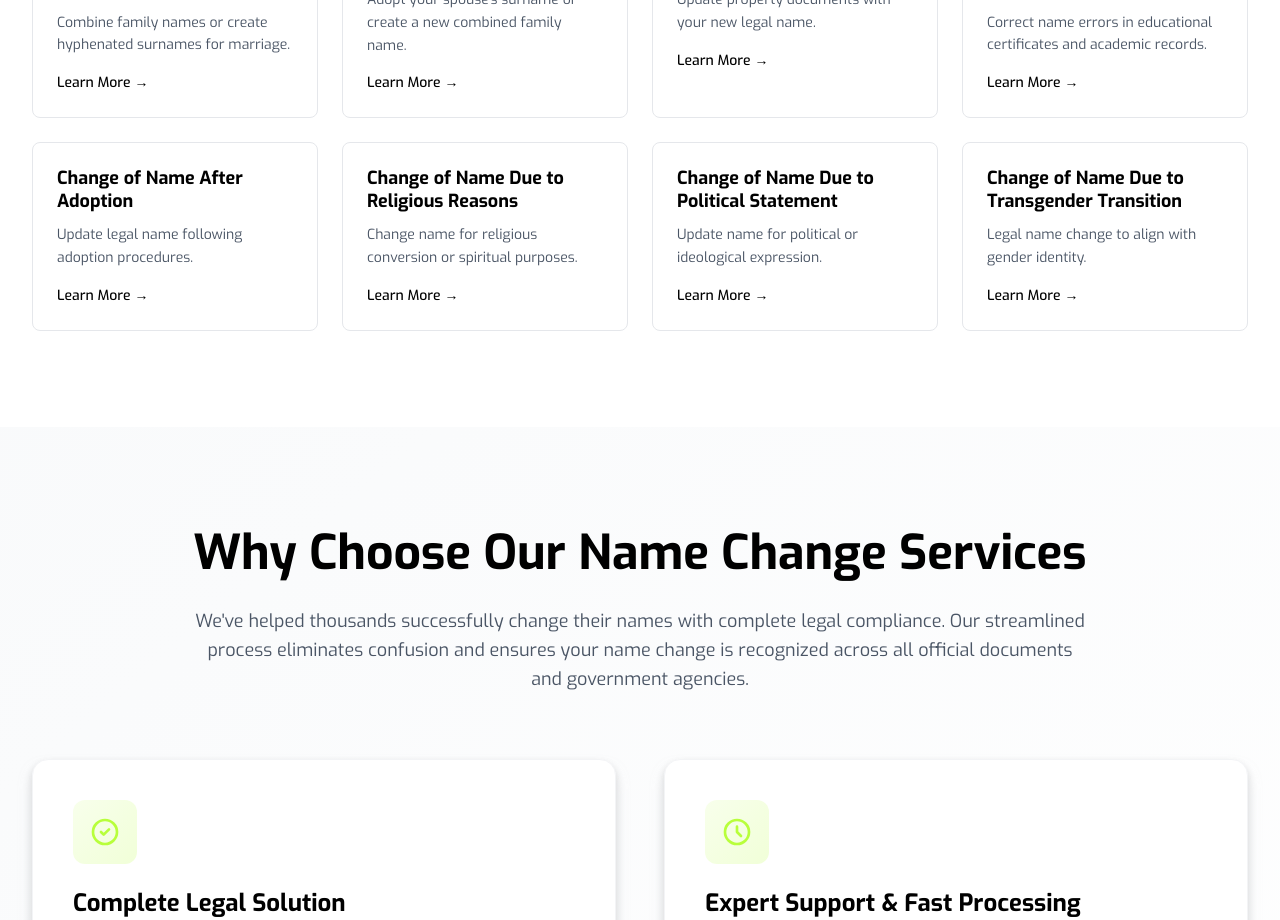
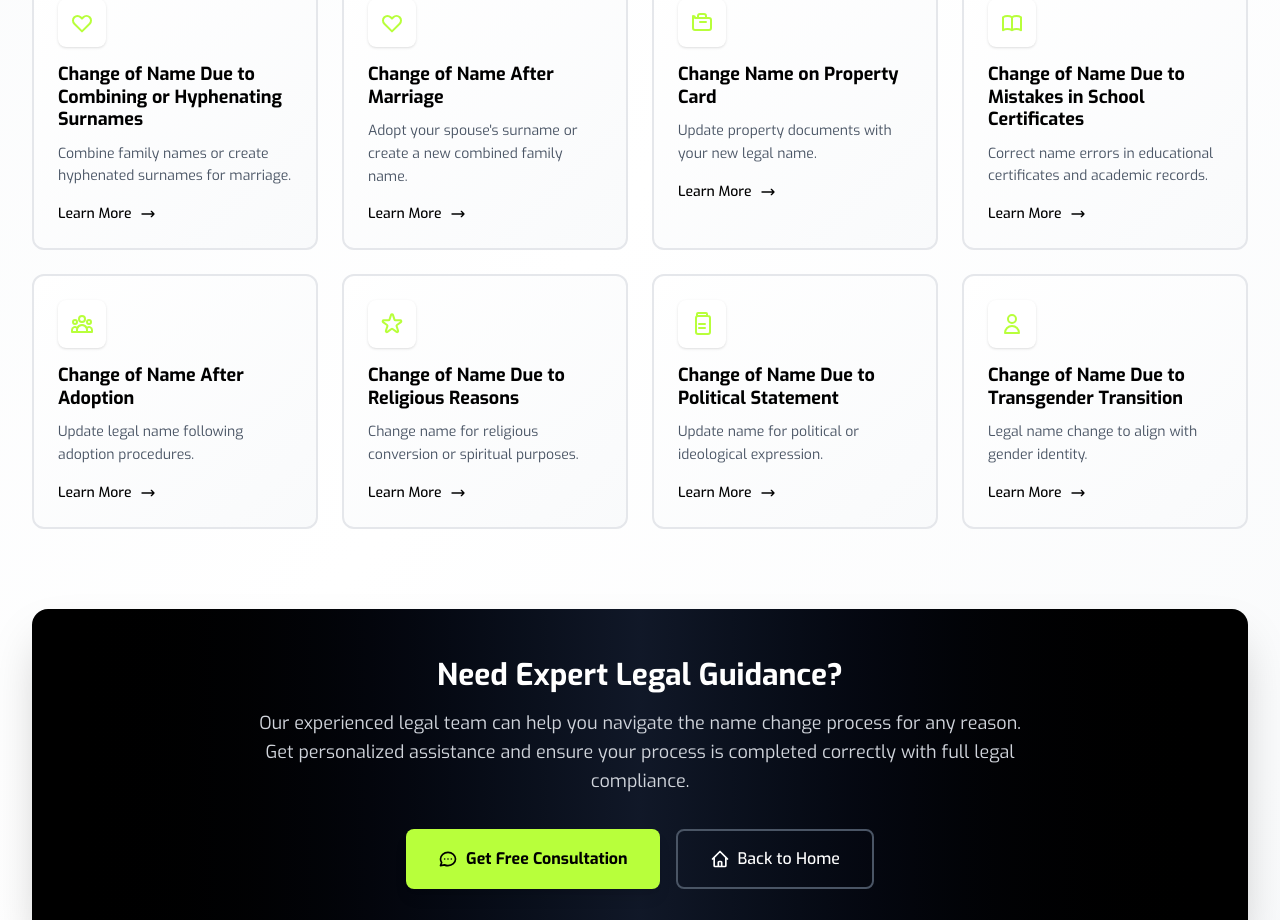
Before and after one commit to AneeVerse/rocket2, a Next.js app: page / in a window 1280 px wide. Shown: the part 1980-2900 px from the top of the page. Built offline with nearby package versions, Linux system fonts and the light colour scheme.

Commit message:
feat(Guide): enhance UI with icons, gradients and hover effects
- Add SVG icons for each name change reason
- Implement gradient backgrounds and hover animations
- Improve CTA section with dual buttons and styling
- Update card design with better visual hierarchy

```diff
--- a/src/components/Guide.tsx
+++ b/src/components/Guide.tsx
@@ -6,70 +6,144 @@ const Guide = () => {
     {
       title: "Change of Name Due to Spelling Mistake",
       description: "Correct spelling errors in your legal documents and official records.",
-      slug: "spelling-mistake"
+      slug: "spelling-mistake",
+      icon: (
+        <svg className="w-6 h-6 text-[#B8FF3B]" fill="none" stroke="currentColor" viewBox="0 0 24 24">
+          <path strokeLinecap="round" strokeLinejoin="round" strokeWidth={2} d="M11 5H6a2 2 0 00-2 2v11a2 2 0 002 2h11a2 2 0 002-2v-5m-1.414-9.414a2 2 0 112.828 2.828L11.828 15H9v-2.828l8.586-8.586z" />
+        </svg>
+      ),
+      color: "from-white to-gray-50 border-gray-200"
     },
     {
       title: "Change of Name Due to Dislike of Current Name",
       description: "Change your name for personal preference or cultural reasons.",
-      slug: "dislike-current-name"
+      slug: "dislike-current-name",
+      icon: (
+        <svg className="w-6 h-6 text-[#B8FF3B]" fill="none" stroke="currentColor" viewBox="0 0 24 24">
+          <path strokeLinecap="round" strokeLinejoin="round" strokeWidth={2} d="M16 7a4 4 0 11-8 0 4 4 0 018 0zM12 14a7 7 0 00-7 7h14a7 7 0 00-7-7z" />
+        </svg>
+      ),
+      color: "from-white to-gray-50 border-gray-200"
     },
     {
       title: "Change of Name Due to Divorce",
       description: "Revert to maiden name or adopt a new name after divorce proceedings.",
-      slug: "divorce"
+      slug: "divorce",
+      icon: (
+        <svg className="w-6 h-6 text-[#B8FF3B]" fill="none" stroke="currentColor" viewBox="0 0 24 24">
+          <path strokeLinecap="round" strokeLinejoin="round" strokeWidth={2} d="M9 12h6m-6 4h6m2 5H7a2 2 0 01-2-2V5a2 2 0 012-2h5.586a1 1 0 01.707.293l5.414 5.414a1 1 0 01.293.707V19a2 2 0 01-2 2z" />
+        </svg>
+      ),
+      color: "from-white to-gray-50 border-gray-200"
     },
     {
       title: "Change of Name Due to Child's Surname Change",
       description: "Update your child's surname for family unity or legal requirements.",
-      slug: "child-surname-change"
+      slug: "child-surname-change",
+      icon: (
+        <svg className="w-6 h-6 text-[#B8FF3B]" fill="none" stroke="currentColor" viewBox="0 0 24 24">
+          <path strokeLinecap="round" strokeLinejoin="round" strokeWidth={2} d="M17 20h5v-2a3 3 0 00-5.356-1.857M17 20H7m10 0v-2c0-.656-.126-1.283-.356-1.857M7 20H2v-2a3 3 0 015.356-1.857M7 20v-2c0-.656.126-1.283.356-1.857m0 0a5.002 5.002 0 019.288 0M15 7a3 3 0 11-6 0 3 3 0 016 0zm6 3a2 2 0 11-4 0 2 2 0 014 0zM7 10a2 2 0 11-4 0 2 2 0 014 0z" />
+        </svg>
+      ),
+      color: "from-white to-gray-50 border-gray-200"
     },
     {
       title: "Change of Name Due to Combining or Hyphenating Surnames",
       description: "Combine family names or create hyphenated surnames for marriage.",
-      slug: "combining-surnames"
+      slug: "combining-surnames",
+      icon: (
+        <svg className="w-6 h-6 text-[#B8FF3B]" fill="none" stroke="currentColor" viewBox="0 0 24 24">
+          <path strokeLinecap="round" strokeLinejoin="round" strokeWidth={2} d="M4.318 6.318a4.5 4.5 0 000 6.364L12 20.364l7.682-7.682a4.5 4.5 0 00-6.364-6.364L12 7.636l-1.318-1.318a4.5 4.5 0 00-6.364 0z" />
+        </svg>
+      ),
+      color: "from-white to-gray-50 border-gray-200"
     },
     {
       title: "Change of Name After Marriage",
       description: "Adopt your spouse's surname or create a new combined family name.",
-      slug: "after-marriage"
+      slug: "after-marriage",
+      icon: (
+        <svg className="w-6 h-6 text-[#B8FF3B]" fill="none" stroke="currentColor" viewBox="0 0 24 24">
+          <path strokeLinecap="round" strokeLinejoin="round" strokeWidth={2} d="M4.318 6.318a4.5 4.5 0 000 6.364L12 20.364l7.682-7.682a4.5 4.5 0 00-6.364-6.364L12 7.636l-1.318-1.318a4.5 4.5 0 00-6.364 0z" />
+        </svg>
+      ),
+      color: "from-white to-gray-50 border-gray-200"
     },
     {
       title: "Change Name on Property Card",
       description: "Update property documents with your new legal name.",
-      slug: "property-card"
+      slug: "property-card",
+      icon: (
+        <svg className="w-6 h-6 text-[#B8FF3B]" fill="none" stroke="currentColor" viewBox="0 0 24 24">
+          <path strokeLinecap="round" strokeLinejoin="round" strokeWidth={2} d="M3 7v10a2 2 0 002 2h14a2 2 0 002-2V9a2 2 0 00-2-2H5a2 2 0 00-2-2z" />
+          <path strokeLinecap="round" strokeLinejoin="round" strokeWidth={2} d="M8 7V5a2 2 0 012-2h4a2 2 0 012 2v2m-6 4h6" />
+        </svg>
+      ),
+      color: "from-white to-gray-50 border-gray-200"
     },
     {
       title: "Change of Name Due to Mistakes in School Certificates",
       description: "Correct name errors in educational certificates and academic records.",
-      slug: "school-certificates"
+      slug: "school-certificates",
+      icon: (
+        <svg className="w-6 h-6 text-[#B8FF3B]" fill="none" stroke="currentColor" viewBox="0 0 24 24">
+          <path strokeLinecap="round" strokeLinejoin="round" strokeWidth={2} d="M12 6.253v13m0-13C10.832 5.477 9.246 5 7.5 5S4.168 5.477 3 6.253v13C4.168 18.477 5.754 18 7.5 18s3.332.477 4.5 1.253m0-13C13.168 5.477 14.754 5 16.5 5c1.747 0 3.332.477 4.5 1.253v13C19.832 18.477 18.247 18 16.5 18c-1.746 0-3.332.477-4.5 1.253" />
+        </svg>
+      ),
+      color: "from-white to-gray-50 border-gray-200"
     },
     {
       title: "Change of Name After Adoption",
       description: "Update legal name following adoption procedures.",
-      slug: "after-adoption"
+      slug: "after-adoption",
+      icon: (
+        <svg className="w-6 h-6 text-[#B8FF3B]" fill="none" stroke="currentColor" viewBox="0 0 24 24">
+          <path strokeLinecap="round" strokeLinejoin="round" strokeWidth={2} d="M17 20h5v-2a3 3 0 00-5.356-1.857M17 20H7m10 0v-2c0-.656-.126-1.283-.356-1.857M7 20H2v-2a3 3 0 015.356-1.857M7 20v-2c0-.656.126-1.283.356-1.857m0 0a5.002 5.002 0 019.288 0M15 7a3 3 0 11-6 0 3 3 0 016 0zm6 3a2 2 0 11-4 0 2 2 0 014 0zM7 10a2 2 0 11-4 0 2 2 0 014 0z" />
+        </svg>
+      ),
+      color: "from-white to-gray-50 border-gray-200"
     },
     {
       title: "Change of Name Due to Religious Reasons",
       description: "Change name for religious conversion or spiritual purposes.",
-      slug: "religious-reasons"
+      slug: "religious-reasons",
+      icon: (
+        <svg className="w-6 h-6 text-[#B8FF3B]" fill="none" stroke="currentColor" viewBox="0 0 24 24">
+          <path strokeLinecap="round" strokeLinejoin="round" strokeWidth={2} d="M11.049 2.927c.3-.921 1.603-.921 1.902 0l1.519 4.674a1 1 0 00.95.69h4.915c.969 0 1.371 1.24.588 1.81l-3.976 2.888a1 1 0 00-.363 1.118l1.518 4.674c.3.922-.755 1.688-1.538 1.118l-3.976-2.888a1 1 0 00-1.176 0l-3.976 2.888c-.783.57-1.838-.197-1.538-1.118l1.518-4.674a1 1 0 00-.363-1.118l-3.976-2.888c-.784-.57-.38-1.81.588-1.81h4.914a1 1 0 00.951-.69l1.519-4.674z" />
+        </svg>
+      ),
+      color: "from-white to-gray-50 border-gray-200"
     },
     {
       title: "Change of Name Due to Political Statement",
       description: "Update name for political or ideological expression.",
-      slug: "political-statement"
+      slug: "political-statement",
+      icon: (
+        <svg className="w-6 h-6 text-[#B8FF3B]" fill="none" stroke="currentColor" viewBox="0 0 24 24">
+          <path strokeLinecap="round" strokeLinejoin="round" strokeWidth={2} d="M7 4V2a1 1 0 011-1h8a1 1 0 011 1v2m-9 0h10m-10 0a2 2 0 00-2 2v14a2 2 0 002 2h10a2 2 0 002-2V6a2 2 0 00-2-2M9 12h6m-6 4h6" />
+        </svg>
+      ),
+      color: "from-white to-gray-50 border-gray-200"
     },
     {
       title: "Change of Name Due to Transgender Transition",
       description: "Legal name change to align with gender identity.",
-      slug: "transgender-transition"
+      slug: "transgender-transition",
+      icon: (
+        <svg className="w-6 h-6 text-[#B8FF3B]" fill="none" stroke="currentColor" viewBox="0 0 24 24">
+          <path strokeLinecap="round" strokeLinejoin="round" strokeWidth={2} d="M16 7a4 4 0 11-8 0 4 4 0 018 0zM12 14a7 7 0 00-7 7h14a7 7 0 00-7-7z" />
+        </svg>
+      ),
+      color: "from-white to-gray-50 border-gray-200"
     }
   ];
 
   return (
-    <section className="bg-white py-16 lg:py-24">
-      <div className="max-w-[1450] mx-auto px-4 sm:px-6 lg:px-8">
+    <section className="bg-gradient-to-br from-gray-50 via-white to-gray-50 py-16 lg:py-24">
+      <div className="max-w-[1450px] mx-auto px-4 sm:px-6 lg:px-8">
         {/* Header */}
         <div className="text-center mb-16">
+
           <h2 className="text-3xl lg:text-4xl xl:text-5xl font-bold text-black mb-6 leading-tight">
             Choose Your Reason for Name Change
           </h2>
@@ -86,38 +160,65 @@ const Guide = () => {
               href={`/name-change/${reason.slug}`}
               className="group block"
             >
-              <div className="bg-white border border-gray-200 rounded-lg p-6 hover:shadow-lg transition-shadow duration-200 h-full">
-                <h3 className="text-lg font-bold text-black mb-3 leading-tight">
+              <div className={`bg-gradient-to-br ${reason.color} rounded-xl p-6 hover:shadow-xl hover:shadow-gray-200/50 transition-all duration-300 hover:-translate-y-2 h-full border-2 hover:border-[#B8FF3B]/30`}>
+                {/* Icon */}
+                <div className="flex items-center justify-center w-12 h-12 bg-white rounded-lg shadow-sm mb-4 group-hover:scale-110 transition-transform duration-300">
+                  {reason.icon}
+                </div>
+
+                {/* Content */}
+                <h3 className="text-lg font-bold text-black mb-3 leading-tight group-hover:text-gray-800 transition-colors duration-200">
                   {reason.title}
                 </h3>
-                <p className="text-gray-600 text-sm leading-relaxed">
+                <p className="text-gray-600 text-sm leading-relaxed mb-4">
                   {reason.description}
                 </p>
-                <div className="mt-4 text-black font-medium text-sm">
-                  Learn More →
+
+                {/* CTA */}
+                <div className="flex items-center text-black font-medium text-sm group-hover:text-[#B8FF3B] transition-colors duration-200">
+                  <span>Learn More</span>
+                  <svg className="w-4 h-4 ml-2 group-hover:translate-x-1 transition-transform duration-200" fill="none" stroke="currentColor" viewBox="0 0 24 24">
+                    <path strokeLinecap="round" strokeLinejoin="round" strokeWidth={2} d="M17 8l4 4m0 0l-4 4m4-4H3" />
+                  </svg>
                 </div>
               </div>
             </Link>
           ))}
         </div>
 
-        {/* CTA Section
-        <div className="text-center mt-16">
-          <div className="max-w-2xl mx-auto">
-            <h3 className="text-2xl font-bold text-black mb-4">
+        {/* Bottom CTA Section */}
+        <div className="text-center mt-20">
+          <div className="bg-gradient-to-r from-black via-gray-900 to-black rounded-2xl p-8 lg:p-12 text-white shadow-2xl">
+            <div className="max-w-3xl mx-auto">
+              <h3 className="text-2xl lg:text-3xl font-bold mb-4">
                 Need Expert Legal Guidance?
               </h3>
-            <p className="text-gray-600 mb-6">
-              Our experienced legal team can help you navigate the name change process for any reason. Get personalized assistance today.
+              <p className="text-gray-300 mb-8 text-lg leading-relaxed">
+                Our experienced legal team can help you navigate the name change process for any reason. Get personalized assistance and ensure your process is completed correctly with full legal compliance.
               </p>
+              <div className="flex flex-col sm:flex-row gap-4 justify-center">
                 <Link
                   href="/contact"
-              className="inline-block bg-black text-white font-medium px-8 py-4 rounded-lg hover:bg-gray-800 transition-colors duration-200"
+                  className="inline-flex items-center justify-center bg-[#B8FF3B] text-black font-bold px-8 py-4 rounded-lg hover:bg-[#A6E635] transition-all duration-200 shadow-lg hover:shadow-xl hover:-translate-y-1"
                 >
+                  <svg className="w-5 h-5 mr-2" fill="none" stroke="currentColor" viewBox="0 0 24 24">
+                    <path strokeLinecap="round" strokeLinejoin="round" strokeWidth={2} d="M8 12h.01M12 12h.01M16 12h.01M21 12c0 4.418-4.03 8-9 8a9.863 9.863 0 01-4.255-.949L3 20l1.395-3.72C3.512 15.042 3 13.574 3 12c0-4.418 4.03-8 9-8s9 3.582 9 8z" />
+                  </svg>
                   Get Free Consultation
                 </Link>
+                <Link
+                  href="/"
+                  className="inline-flex items-center justify-center bg-transparent text-white font-medium px-8 py-4 rounded-lg border-2 border-gray-600 hover:border-[#B8FF3B] hover:bg-[#B8FF3B]/10 transition-all duration-200"
+                >
+                  <svg className="w-5 h-5 mr-2" fill="none" stroke="currentColor" viewBox="0 0 24 24">
+                    <path strokeLinecap="round" strokeLinejoin="round" strokeWidth={2} d="M3 12l2-2m0 0l7-7 7 7M5 10v10a1 1 0 001 1h3m10-11l2 2m-2-2v10a1 1 0 01-1 1h-3m-6 0a1 1 0 001-1v-4a1 1 0 011-1h2a1 1 0 011 1v4a1 1 0 001 1m-6 0h6" />
+                  </svg>
+                  Back to Home
+                </Link>
               </div>
-        </div> */}
+            </div>
+          </div>
+        </div>
       </div>
     </section>
   );
```
Lines whose indentation alone changed are shown as unchanged.
